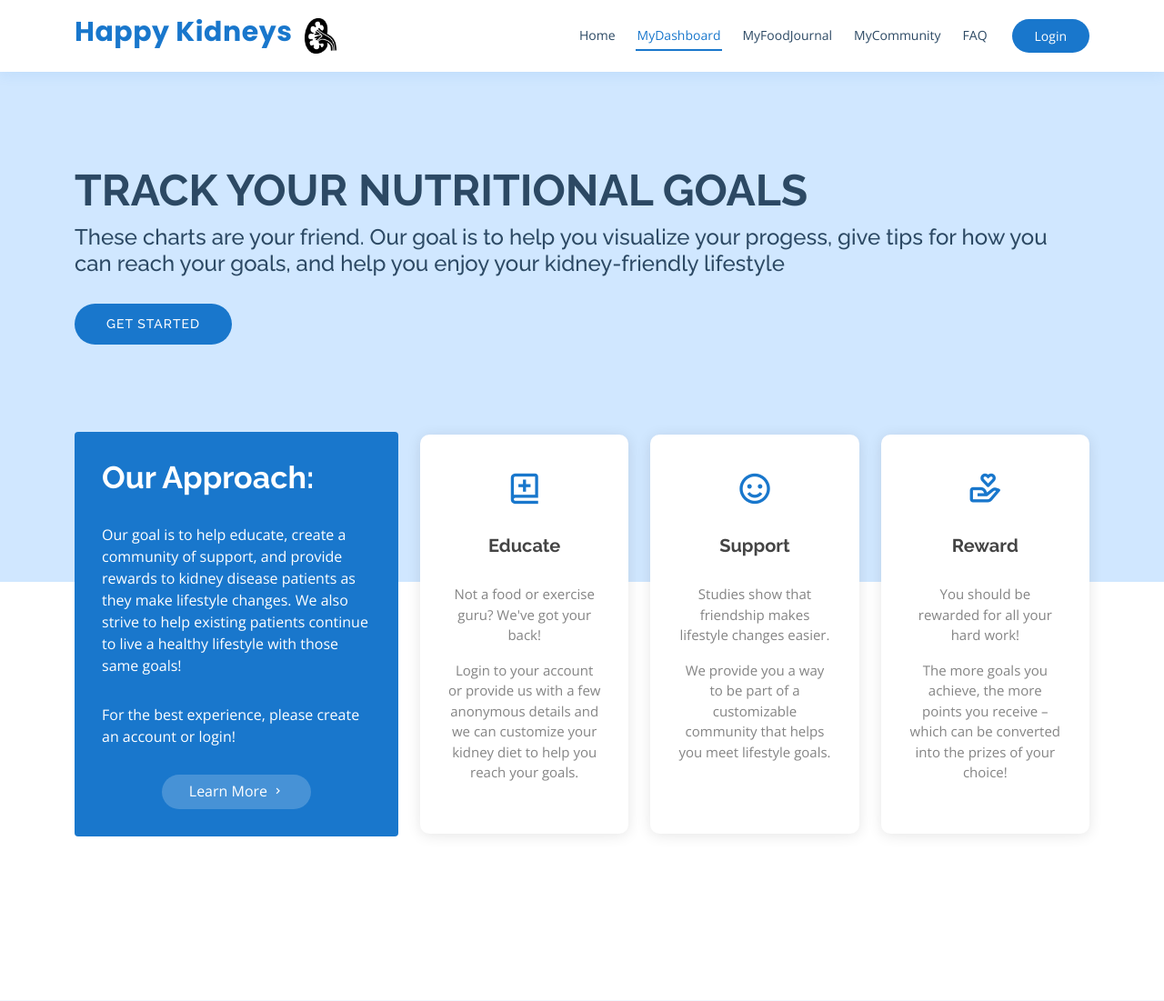
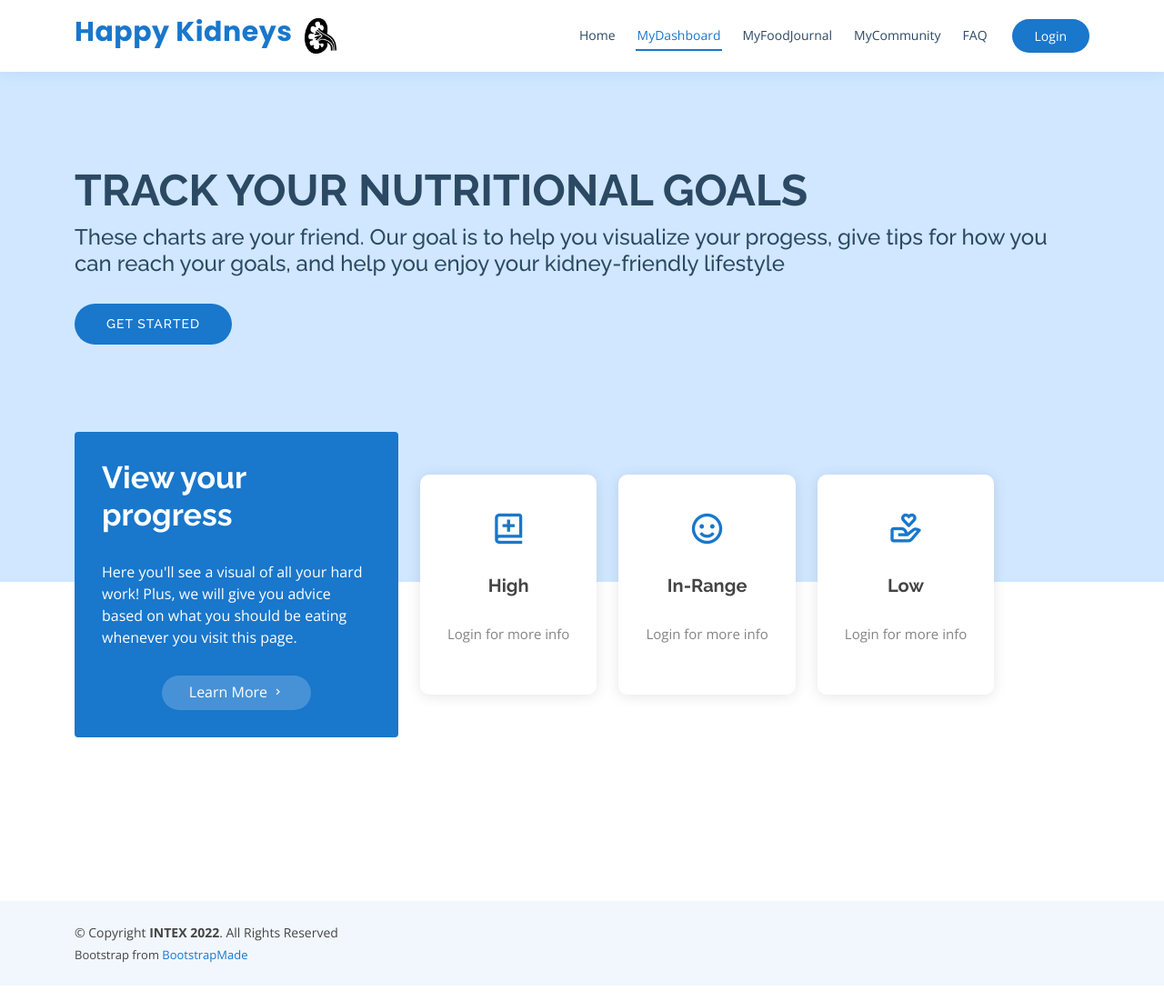
Before and after one commit to chase-rindlisbacher/Intex2022, a Django app: page /mydashboard/ in a window 1280 px wide. Shown: the top 1101 px of the page at 91% size. Run offline with Django 4.2, Linux system fonts and the light colour scheme; some libraries are stand-ins or nearby versions.

Commit message:
django (should be) working

```diff
--- a/kidneyfoundation/client_app/views.py
+++ b/kidneyfoundation/client_app/views.py
@@ -141,9 +141,49 @@ def myFoodJournalView(request):
         conn.close()
         potassium = [item for t in user_potassium for item in t]
 
+        username = request.user.get_username()
+        conn = psycopg2.connect(host="localhost", port = 5432, database="kidneys", user="postgres", password="P@55w0rd")
+        cur = conn.cursor()
+        cur.execute(""" SELECT sum(Sodium) as sodium
+        FROM
+        (SELECT date,username,(sodium * Quantity) as Sodium,(potassium * Quantity) as Potassium,(phosphorus * Quantity) as Phosphorus
+        FROM
+        (SELECT date,sum(units_count) as Quantity,food_id,username
+        FROM report_food
+        GROUP BY food_id, date,username) AS sq1
+        INNER JOIN food_item as fi ON sq1.food_id = fi.id) sq2
+        GROUP BY date,username
+        HAVING (sq2.username = %s) and (cast(sq2.date as date) = CURRENT_DATE)
+        ORDER BY sq2.date asc; """, (username,))
+        user_sodium = cur.fetchall()
+        cur.close()
+        conn.close()
+        sodium = [item for t in user_sodium for item in t]
+
+        conn = psycopg2.connect(host="localhost", port = 5432, database="kidneys", user="postgres", password="P@55w0rd")
+        cur = conn.cursor()
+        cur.execute(""" SELECT sum(Phosphorus) as phosphorus
+        FROM
+        (SELECT date,username,(phosphorus * Quantity) as Phosphorus
+        FROM
+        (SELECT date,sum(units_count) as Quantity,food_id,username
+        FROM report_food
+        GROUP BY food_id, date,username) AS sq1
+        INNER JOIN food_item as fi ON sq1.food_id = fi.id) sq2
+        GROUP BY sq2.date,sq2.username
+        HAVING (sq2.username = %s) and (cast(sq2.date as date) = CURRENT_DATE)
+        ORDER BY sq2.date asc; """, (username,))
+
+        user_phosphorus = cur.fetchall()
+        cur.close()
+        conn.close()
+        phosphorus = [item for t in user_phosphorus for item in t]
+
         context = {
             'foods': foods,
             'potassium': potassium,
+            'sodium': sodium,
+            'phosphorus': phosphorus,
             'min-potassium': min_potassium,
             'max-potassium': max_potassium,
             'min-sodium': min_sodium,
@@ -229,6 +269,24 @@ def myDashboardView(request):
     g_nutrients = Nutrient.objects.filter(units='g/kg bd wt', frequency='daily')
     L_day = Nutrient.objects.filter(units='L/day', frequency='daily')
     if request.user.is_authenticated:
+        max_potassium = Nutrient.objects.get(name = 'potassium', frequency='daily').patient_target_max
+        min_potassium = Nutrient.objects.get(name = 'potassium', frequency='daily').patient_target_min
+
+        max_sodium = Nutrient.objects.get(name = 'sodium', frequency='daily').patient_target_max
+        min_sodium = Nutrient.objects.get(name = 'sodium', frequency='daily').patient_target_min
+
+        max_phosphorus = Nutrient.objects.get(name = 'phosphorus', frequency='daily').patient_target_max
+        min_phosphorus = Nutrient.objects.get(name = 'phosphorus', frequency='daily').patient_target_min
+
+        max_protein = Nutrient.objects.get(name = 'protein', frequency='daily').patient_target_max
+        min_protein = Nutrient.objects.get(name = 'protein', frequency='daily').patient_target_min
+
+        max_water_man = Nutrient.objects.get(name = 'water', frequency='daily', gender_specific='male').patient_target_max
+        min_water_man = Nutrient.objects.get(name = 'water', frequency='daily', gender_specific='male').patient_target_min
+
+        max_water_woman = Nutrient.objects.get(name = 'water', frequency='daily', gender_specific='female').patient_target_max
+        min_water_woman = Nutrient.objects.get(name = 'water', frequency='daily', gender_specific='female').patient_target_min
+
         try:
             username = request.user.get_username()
             conn = psycopg2.connect(host="localhost", port = 5432, database="kidneys", user="postgres", password="P@55w0rd")
@@ -345,6 +403,18 @@ def myDashboardView(request):
             'user_protein' : protein,
             'user_water' : water,
             'user_weight' : weight,
+            'max_potassium': max_potassium,
+            'min_potassium': min_potassium,
+            'max_sodium': max_sodium,
+            'min_sodium': min_sodium,
+            'max_protein': max_protein,
+            'min_protein': min_protein,
+            'max_water_male': max_water_man,
+            'min_water_male': min_water_man,
+            'min_water_female': min_water_woman,
+            'max_water_female': max_water_woman,
+            'max_phosphorus': max_phosphorus,
+            'min_phosphorus': min_phosphorus
             }
             # sq_food = Report_Food.objects.raw(f'SELECT ')
             # sq1 = Report_Food.objects.raw(f'SELECT * FROM report_food WHERE username={username}')
--- a/kidneyfoundation/templates/client_app/mydashboard.html
+++ b/kidneyfoundation/templates/client_app/mydashboard.html
@@ -57,18 +57,19 @@
     <div class="row">
       <div class="col-lg-4 d-flex align-items-stretch">
         <div class="content">
-          <h3>Our Approach: </h3>
+          <h3>View your progress</h3>
           <p>
-            Our goal is to help educate, create a community of support, and provide rewards to kidney disease patients as they make lifestyle changes. We also strive to help existing patients continue to live a healthy lifestyle with those same goals!
+            Here you'll see a visual of all your hard work! Plus, we will give you advice based on what you should be eating whenever you visit this page.
           </p>
           {% if user.is_authenticated %}
-          <p>See all the options we have available to make the most of your experience</p>
+          <div class="text-center">
+            <a href="{% url 'myfoodjournaladd' %}" class="more-btn">Add a journal entry<i class="bx bx-chevron-right"></i></a>
+          </div>
           {% else %}
-          <p>For the best experience, please create an account or login!</p>
-          {% endif %}
           <div class="text-center">
             <a href="{% url 'index' %}" class="more-btn">Learn More <i class="bx bx-chevron-right"></i></a>
           </div>
+          {% endif %}
         </div>
       </div>
       <div class="col-lg-8 d-flex align-items-stretch">
@@ -77,29 +78,130 @@
             <div class="col-xl-4 d-flex align-items-stretch">
               <div class="icon-box mt-4 mt-xl-0">
                 <i class="bx bx-book-add"></i>
-                <h4>Educate</h4>
-                <p>Not a food or exercise guru? We've got your back!</p>
+                <h4>High</h4>
                 {% if user.is_authenticated %}
-                <p>Head over to our FAQ page to get the best kidney-friendly recipes for you and your family!</p>
+                  {% for s in user_sodium %}
+                    {% if s > max_sodium %}
+                      <p>Sodium - Eat a banana or some beans</p>
+                    {% endif %}
+                  {% endfor %}
+                  {% for phos in user_phosphorus %}
+                    {% if phos > max_phosphorus %}
+                      <p>Phosphorus - </p>
+                    {% endif %}
+                  {% endfor %}
+                  {% for protein in user_protein %}
+                    {% if protein > max_protein %}
+                      <p>Protein - </p>
+                    {% endif %}
+                  {% endfor %}
+                  {% for potas in user_potassium %}
+                    {% if potas > max_potassium %}
+                      <p>Potassium - </p>
+                    {% endif %}
+                  {% endfor %}
+                  {% if sex == 'male' %}
+                    {% for w in water %}
+                      {% if w > max_water_male %}
+                        <p>Water - </p>
+                      {% endif %}
+                    {% endfor %}
+                  {% else %}
+                    {% for w in water %}
+                      {% if w > max_water_female %}
+                        <p>Water - </p>
+                      {% endif %}
+                    {% endfor %}
+                  {% endif %}
                 {% else %}
-                <p>Login to your account or provide us with a few anonymous details and we can customize your kidney diet to help you reach your goals.</p>
+                  <p>Login for more info</p>
                 {% endif %}
               </div>
             </div>
             <div class="col-xl-4 d-flex align-items-stretch">
               <div class="icon-box mt-4 mt-xl-0">
                 <i class="bx bx-smile"></i>
-                <h4>Support</h4>
-                <p>Studies show that friendship makes lifestyle changes easier.</p>
-                <p>We provide you a way to be part of a customizable community that helps you meet lifestyle goals.</p>
+                <h4>In-Range</h4>
+                {% if user.is_authenticated %}
+                {% for s in user_sodium %}
+                  {% if s < max_sodium  and s > min_sodium%}
+                    <p>Sodium</p>
+                  {% endif %}
+                {% endfor %}
+                {% for phos in user_phosphorus %}
+                  {% if phos < max_phosphorus and phos > min_phosphorus %}
+                    <p>Phosphorus</p>
+                  {% endif %}
+                {% endfor %}
+                {% for protein in user_protein %}
+                  {% if protein < max_protein and protein > min_protein %}
+                    <p>Protein</p>
+                  {% endif %}
+                {% endfor %}
+                {% for potas in user_potassium %}
+                  {% if potas < max_potassium and potas > min_potassium %}
+                    <p>Potassium</p>
+                  {% endif %}
+                {% endfor %}
+                {% if sex == 'male' %}
+                  {% for w in water %}
+                    {% if w < max_water_male and w > min_water_male%}
+                      <p>Water</p>
+                    {% endif %}
+                  {% endfor %}
+                {% else %}
+                  {% for w in water %}
+                    {% if w < max_water_female and w > min_water_female %}
+                      <p>Water</p>
+                    {% endif %}
+                  {% endfor %}
+                {% endif %}
+              {% else %}
+                <p>Login for more info</p>
+              {% endif %}
               </div>
             </div>
             <div class="col-xl-4 d-flex align-items-stretch">
               <div class="icon-box mt-4 mt-xl-0">
                 <i class="bx bx-donate-heart"></i>
-                <h4>Reward</h4>
-                <p>You should be rewarded for all your hard work!</p>
-                <p>The more goals you achieve, the more points you receive – which can be converted into the prizes of your choice!</p>
+                <h4>Low</h4>
+                {% if user.is_authenticated %}
+                {% for s in user_sodium %}
+                  {% if s < min_sodium%}
+                    <p>Sodium -</p>
+                  {% endif %}
+                {% endfor %}
+                {% for phos in user_phosphorus %}
+                  {% if phos < min_phosphorus %}
+                    <p>Phosphorus -</p>
+                  {% endif %}
+                {% endfor %}
+                {% for protein in user_protein %}
+                  {% if protein < min_protein %}
+                    <p>Protein</p>
+                  {% endif %}
+                {% endfor %}
+                {% for potas in user_potassium %}
+                  {% if potas < min_potassium %}
+                    <p>Potassium</p>
+                  {% endif %}
+                {% endfor %}
+                {% if sex == 'male' %}
+                  {% for w in water %}
+                    {% if w < min_water_male%}
+                      <p>Water</p>
+                    {% endif %}
+                  {% endfor %}
+                {% else %}
+                  {% for w in water %}
+                    {% if w < min_water_female %}
+                      <p>Water</p>
+                    {% endif %}
+                  {% endfor %}
+                {% endif %}
+              {% else %}
+                <p>Login for more info</p>
+              {% endif %}
               </div>
             </div>
           </div>
```
